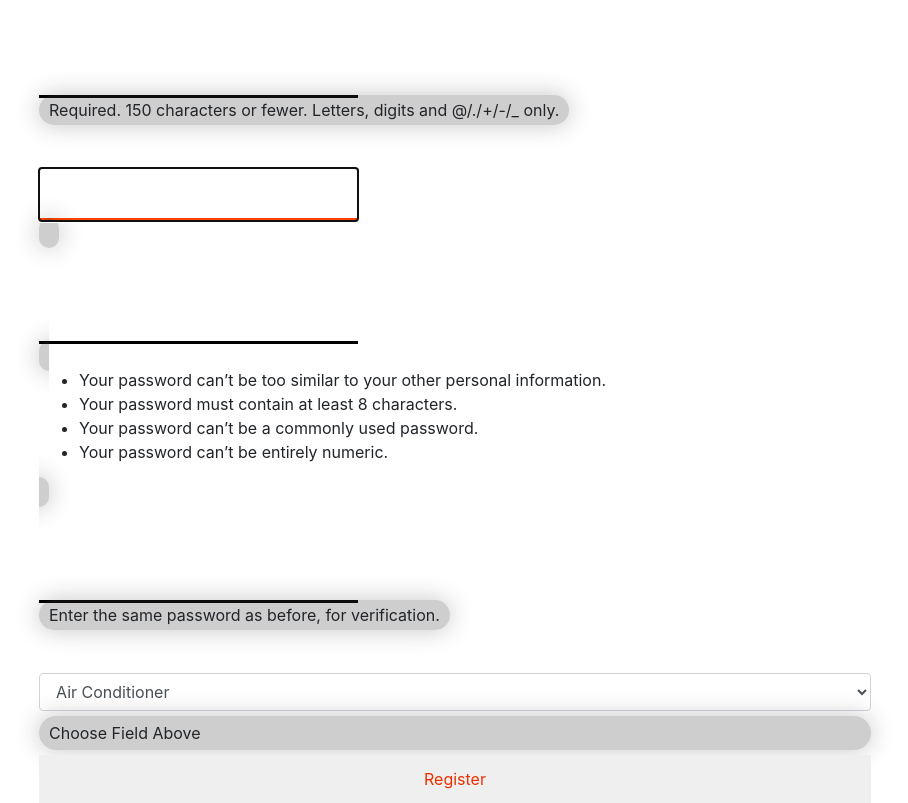
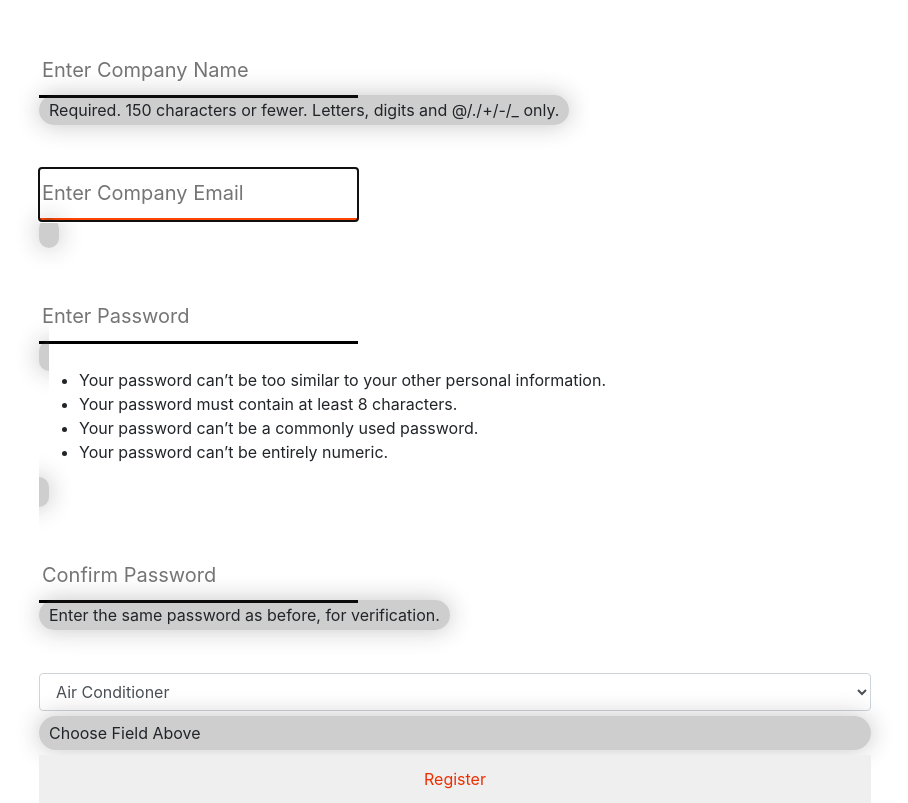
Before and after one commit to oumaoumag/netfix-service-platform, a Django app: page /register/company/ in a window 1280 px wide. Shown: the part 83-886 px from the top of the page, without its empty margins (185-1093 px from the left). Run offline with Django 3.2, Linux system fonts and the light colour scheme; some libraries are stand-ins or nearby versions.

Commit message:
added place holders to the register company template

```diff
--- a/users/templates/users/register_company.html
+++ b/users/templates/users/register_company.html
@@ -1,34 +1,49 @@
 {% extends 'main/base.html' %}
 {% block title %}
   Company Registration
-{%endblock %}
+{% endblock %}
 
 {% block content %}
     <form method="POST">
       {% csrf_token %}
-      {{form.errors}}
+      {{ form.errors }}
+
       <div class="mb-3">
+          <label for="{{ form.username.id_for_label }}">Company Name</label>
           {{ form.username }}
-        <span class="helptext">{{ form.username.help_text }}</span>
+          <span class="helptext">{{ form.username.help_text }}</span>
       </div>
 
       <div class="mb-3">
+          <label for="{{ form.email.id_for_label }}">Company Email</label>
           {{ form.email }}
           <span class="helptext">{{ form.email.help_text }}</span>
       </div>
 
       <div class="mb-3">
+          <label for="{{ form.password1.id_for_label }}">Password</label>
           {{ form.password1 }}
           <span class="helptext">{{ form.password1.help_text }}</span>
       </div>
 
       <div class="mb-3">
+          <label for="{{ form.password2.id_for_label }}">Confirm Password</label>
           {{ form.password2 }}
           <span class="helptext">{{ form.password2.help_text }}</span>
       </div>
-      {{form.field}}
 
-        <span class="helptext">Choose Field Above</span>
-        <button type="submit" name="register">Register</button>
+      {{ form.field }}
+      <span class="helptext">Choose Field Above</span>
+
+      <button type="submit" name="register">Register</button>
     </form>
+
+    <script>
+        document.addEventListener("DOMContentLoaded", function() {
+            document.getElementById("{{ form.username.id_for_label }}").setAttribute("placeholder", "Enter Company Name");
+            document.getElementById("{{ form.email.id_for_label }}").setAttribute("placeholder", "Enter Company Email");
+            document.getElementById("{{ form.password1.id_for_label }}").setAttribute("placeholder", "Enter Password");
+            document.getElementById("{{ form.password2.id_for_label }}").setAttribute("placeholder", "Confirm Password");
+        });
+    </script>
 {% endblock %}
```
Also changed, not shown: db.sqlite3.
